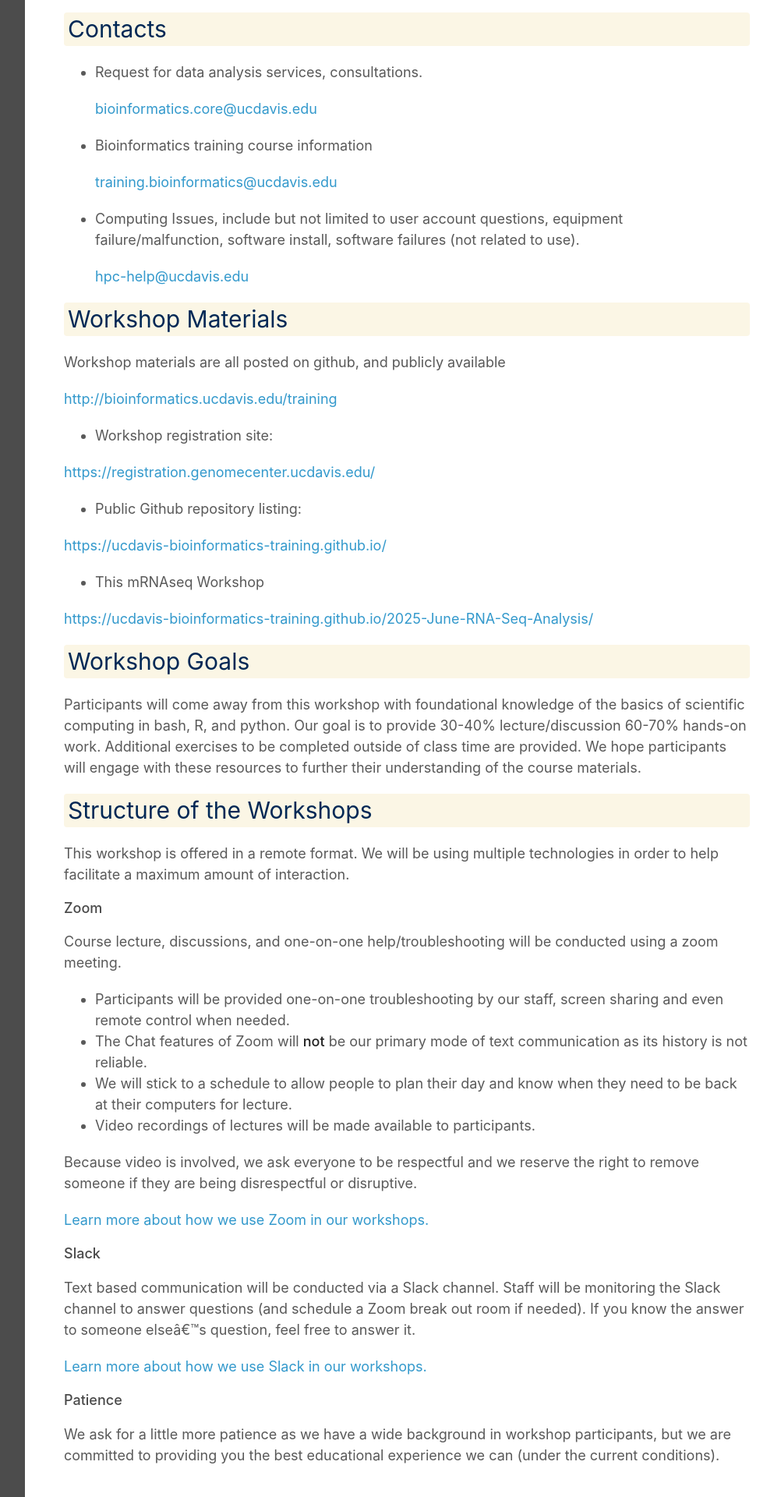
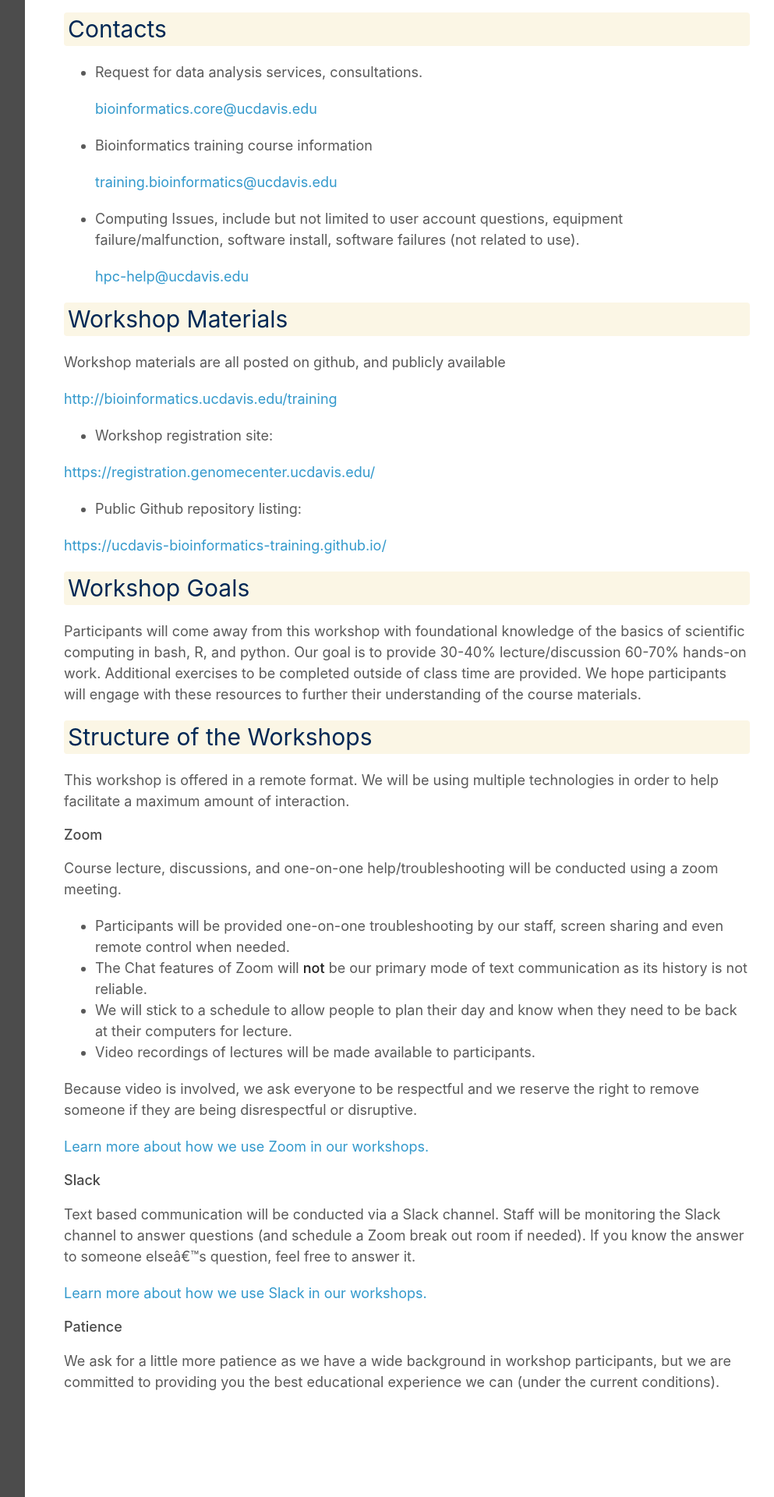
Before and after one commit to ucdavis-bioinformatics-training/2025-December-Fundamentals-of-Scientific-Computing, a Jekyll site: the page built from base/welcome.md, in a window 1280 px wide. Shown: the part 1729-3649 px from the top of the page at 78% size, without its empty margins (268-1261 px from the left). Built offline with Jekyll 4.4.1, drawn with Linux system fonts in a browser that asks for light colours; our own code applies the rules of GitHub Pages for plain Markdown files; grey boxes are pictures that could not be loaded.

Commit message:
remove incorrect link

```diff
--- a/base/welcome.md
+++ b/base/welcome.md
@@ -44,10 +44,6 @@ Workshop materials are all posted on github, and publicly available
 [https://ucdavis-bioinformatics-training.github.io/](https://ucdavis-bioinformatics-training.github.io/)
 
 
-* This mRNAseq Workshop
-
-[https://ucdavis-bioinformatics-training.github.io/2025-June-RNA-Seq-Analysis/](https://ucdavis-bioinformatics-training.github.io/2025-June-RNA-Seq-Analysis/)
-
 ## Workshop Goals
 
 Participants will come away from this workshop with foundational knowledge of the basics of scientific computing in bash, R, and python. Our goal is to provide 30-40% lecture/discussion 60-70% hands-on work. Additional exercises to be completed outside of class time are provided. We hope participants will engage with these resources to further their understanding of the course materials.
```
